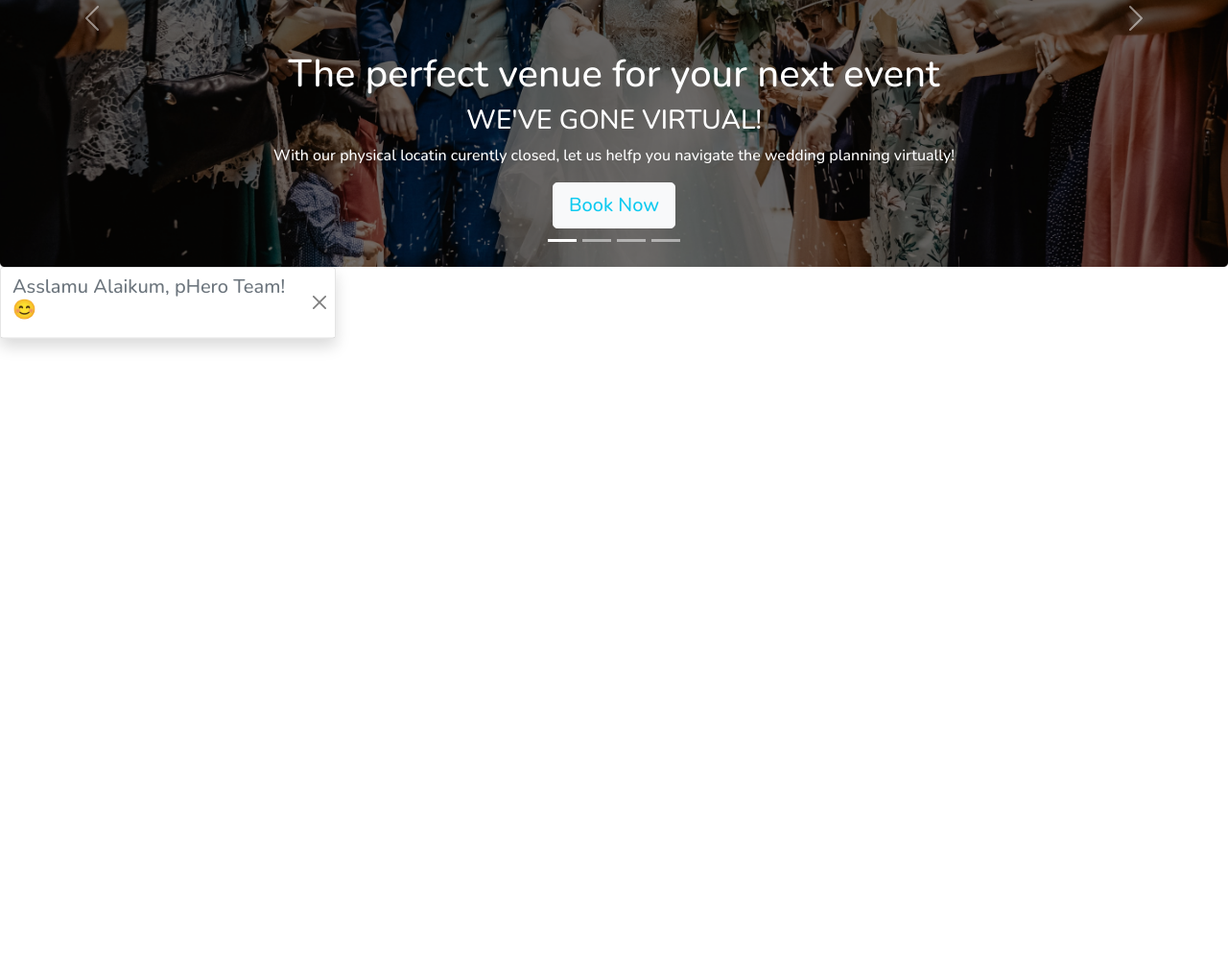
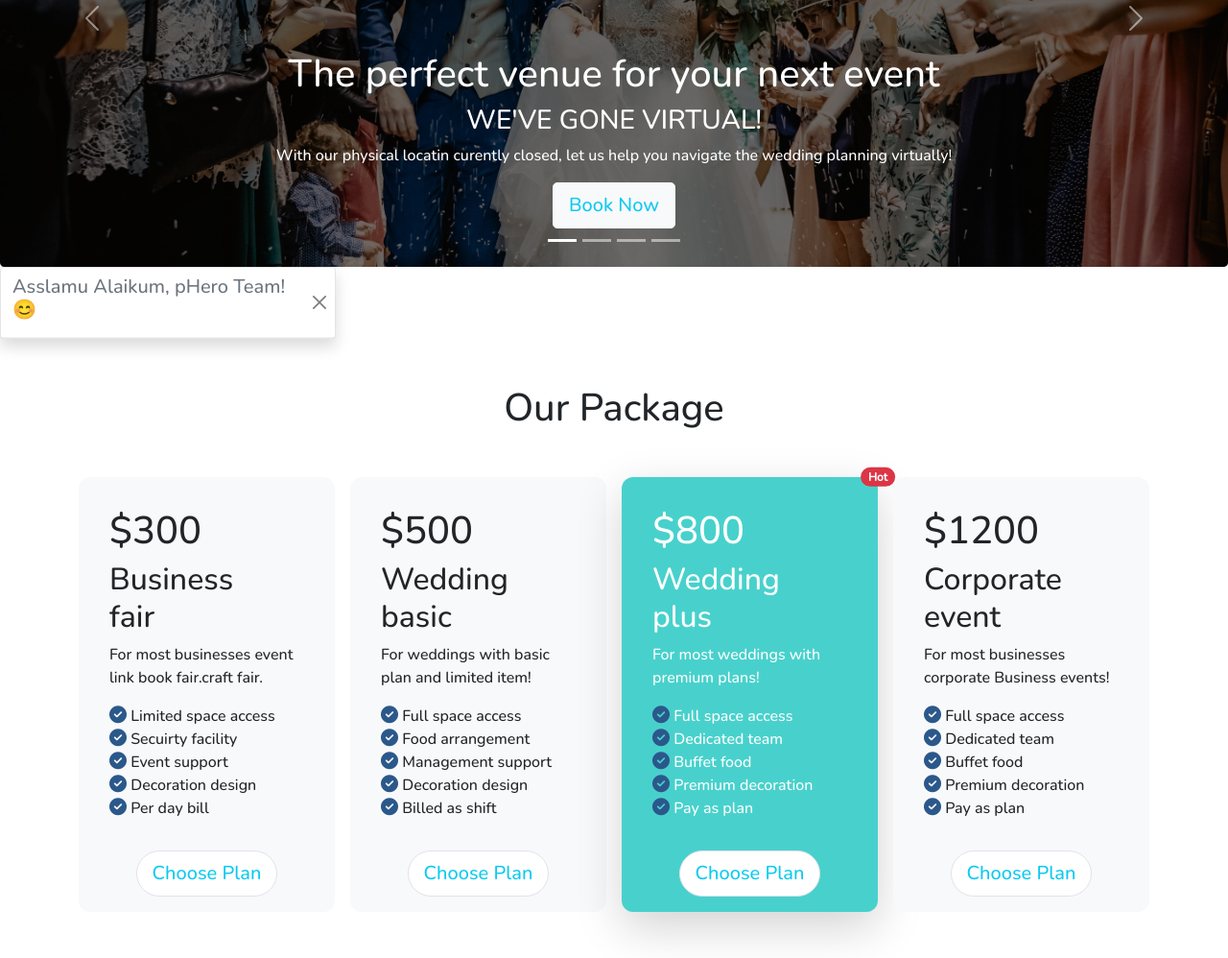
Before and after one commit to HasibAliOpu/convention-center, a plain HTML site: page index.html in a window 1280 px wide. Shown: the part 313-1311 px from the top of the page at 96% size. Before the commit the page ends 800 px from the top, so only its background shows below. Drawn offline with nearby package versions, Linux system fonts and the light colour scheme.

Commit message:
package section added

```diff
--- a/index.html
+++ b/index.html
@@ -9,6 +9,8 @@
     <link href="https://cdn.jsdelivr.net/npm/bootstrap@5.1.3/dist/css/bootstrap.min.css" rel="stylesheet" integrity="sha384-1BmE4kWBq78iYhFldvKuhfTAU6auU8tT94WrHftjDbrCEXSU1oBoqyl2QvZ6jIW3" crossorigin="anonymous">
     <!-- custom css link  -->
     <link rel="stylesheet" href="style.css">
+    <!-- font awesome link  -->
+    <script src="https://kit.fontawesome.com/c9fbeed52c.js" crossorigin="anonymous"></script>
 </head>
 <body>
     <header>
@@ -35,7 +37,7 @@
                         </h1>
                         <h3>WE'VE GONE VIRTUAL!</h3>
                         <p>
-                            With our physical locatin curently closed, let us helfp you navigate the wedding planning virtually!
+                            With our physical locatin curently closed, let us help you navigate the wedding planning virtually!
                         </p>
                         <a class="btn btn-light text-info btn-lg" href="http://weddingcentre.com/booking/" role="button">Book Now</a>
                     </div>
@@ -46,7 +48,7 @@
                      <h1>Our
                         Delicious Food Menu</h1>
                         <p>
-                        There are many variations of passages of Lorem Ipsum available but the at majority have suffered alteration in some dummy.
+                            – Curries simply add to the flavor of your meal. Just have some of the best gravies in your wedding food menu!
                       </p>
                     </div>
                   </div>
@@ -75,7 +77,9 @@
                   <span class="visually-hidden">Next</span>
                 </button>
               </div>
-              <!-- toast section  -->
+          </section>
+          <!-- toast section  -->
+          <section>
               <div class="toast" role="alert" aria-live="assertive" aria-atomic="true">
                 <div class="toast-header">
                    <h5>Asslamu Alaikum, pHero Team! &#128522</h5>
@@ -85,7 +89,101 @@
           </section>
     </header>
     <main>
-
+        <section class="container my-5">
+            <h1 class="d-flex justify-content-center mb-5">Our Package</h1>
+            <div class="row row-cols-1 row-cols-md-2 row-cols-lg-4 g-3">
+                <div class="col">
+                  <div class="card h-100 p-3 bg-light border-0 round">
+                    <div class="card-body">
+                      <h1 class="card-title">$300</h1>
+                      <h2>
+                          Business
+                          <br>
+                          fair
+                        </h2>
+                      <p class="card-text">
+                        For most businesses event link book fair.craft fair.
+                      </p>
+                        <p class="mb-0"><i class="fas fa-check-circle"></i> Limited space access</p>
+                        <p class="mb-0"><i class="fas fa-check-circle"></i> Secuirty facility</p>
+                        <p class="mb-0"><i class="fas fa-check-circle"></i> Event support</p>
+                        <p class="mb-0"><i class="fas fa-check-circle"></i> Decoration design</p>
+                        <p><i class="fas fa-check-circle"></i> Per day bill</p>
+                    </div>
+                    <div class="d-flex justify-content-center">
+                        <button class="btn btn-lg text-info rounded-pill btn-bg">Choose Plan</button>
+                    </div>
+                  </div>
+                </div>
+                <div class="col">
+                    <div class="card h-100 p-3 bg-light border-0  round">
+                        <div class="card-body">
+                          <h1 class="card-title">$500</h1>
+                          <h2>
+                              Wedding basic
+                            </h2>
+                          <p class="card-text">
+                           For weddings with basic plan and limited item!
+                          </p>
+                            <p class="mb-0"><i class="fas fa-check-circle"></i> Full space access</p>
+                            <p class="mb-0"><i class="fas fa-check-circle"></i> Food arrangement</p>
+                            <p class="mb-0"><i class="fas fa-check-circle"></i> Management support</p>
+                            <p class="mb-0"><i class="fas fa-check-circle"></i> Decoration design</p>
+                            <p><i class="fas fa-check-circle"></i> Billed as shift</p>
+                        </div>
+                        <div class="d-flex justify-content-center">
+                            <button class="btn btn-lg text-info rounded-pill btn-bg">Choose Plan</button>
+                        </div>
+                      </div>
+                </div>
+                <div class="col">
+                    <div class="card h-100 p-3 border-0 shadow-lg position-relative round hot-card">
+                        <span class="position-absolute top-0 start-100 translate-middle badge rounded-pill bg-danger">
+                            Hot
+                            <span class="visually-hidden">unread messages</span>
+                          </span>
+                        <div class="card-body">
+                          <h1 class="card-title">$800</h1>
+                          <h2>
+                              Wedding plus
+                            </h2>
+                          <p class="card-text">
+                            For most weddings with premium plans!
+                          </p>
+                            <p class="mb-0"><i class="fas fa-check-circle"></i> Full space access</p>
+                            <p class="mb-0"><i class="fas fa-check-circle"></i> Dedicated team</p>
+                            <p class="mb-0"><i class="fas fa-check-circle"></i> Buffet food</p>
+                            <p class="mb-0"><i class="fas fa-check-circle"></i> Premium decoration</p>
+                            <p><i class="fas fa-check-circle"></i> Pay as plan</p>
+                        </div>
+                        <div class="d-flex justify-content-center">
+                            <button class="btn btn-lg text-info rounded-pill btn-bg">Choose Plan</button>
+                        </div>
+                      </div>
+                </div>
+                <div class="col">
+                    <div class="card h-100 p-3 bg-light border-0 round">
+                        <div class="card-body">
+                          <h1 class="card-title">$1200</h1>
+                          <h2>
+                              Corporate event
+                            </h2>
+                          <p class="card-text">
+                            For most businesses corporate Business events!
+                          </p>
+                            <p class="mb-0"><i class="fas fa-check-circle"></i> Full space access</p>
+                            <p class="mb-0"><i class="fas fa-check-circle"></i> Dedicated team</p>
+                            <p class="mb-0"><i class="fas fa-check-circle"></i> Buffet food</p>
+                            <p class="mb-0"><i class="fas fa-check-circle"></i> Premium decoration</p>
+                            <p><i class="fas fa-check-circle"></i> Pay as plan</p>
+                        </div>
+                        <div class="d-flex justify-content-center">
+                            <button class="btn btn-lg text-info rounded-pill btn-bg">Choose Plan</button>
+                        </div>
+                      </div>
+                </div>
+              </div>
+        </section>
     </main>
     <footer>
 
--- a/style.css
+++ b/style.css
@@ -3,3 +3,18 @@
 body{
     font-family: 'Nunito', sans-serif;
 }
+.hot-card{
+    color: white;
+    background-color:mediumturquoise;
+}
+.round{
+    border-radius: 12px;
+}
+.fa-check-circle{
+    font-size:18px;
+    color:rgb(43, 88, 139);
+}
+.btn-bg{
+    border: 1px solid rgb(226, 226, 236);
+    background-color: #ffffff;
+}
```
